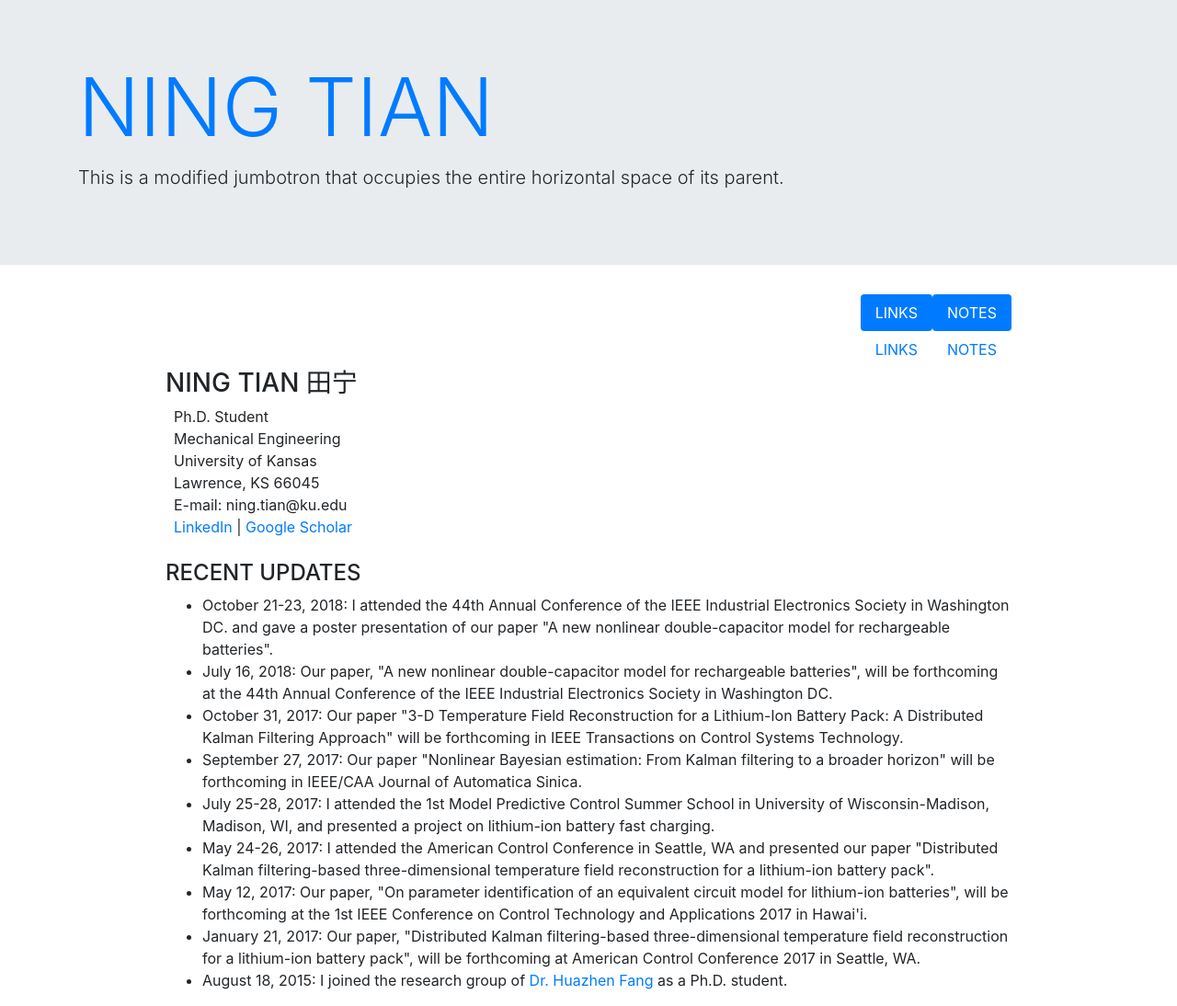
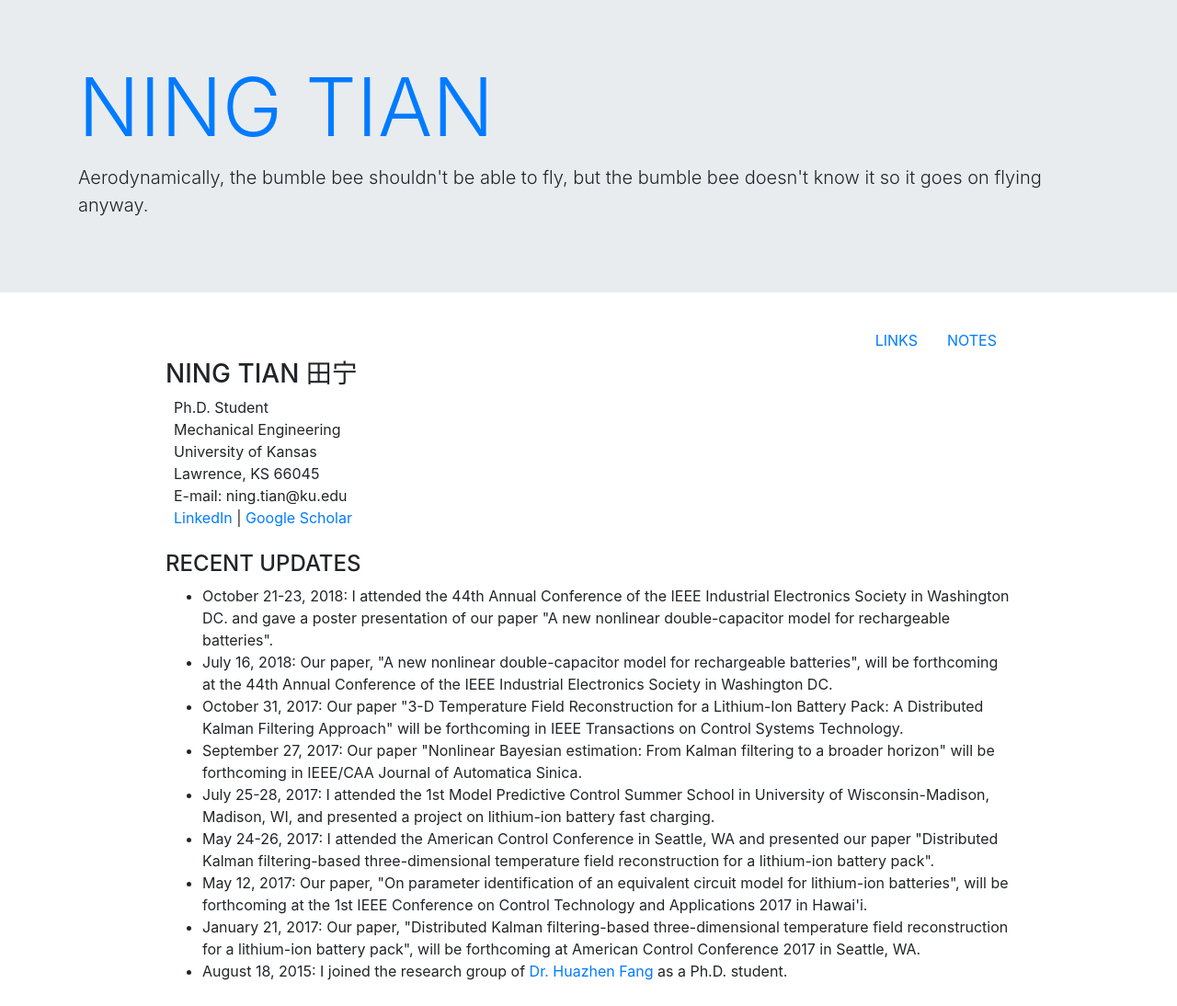
Before and after one commit to ningtian/ningtian.github.io, a Jekyll site: the page index.html, which Jekyll copies as it is, in a window 1280 px wide. Shown: the whole page at 92% size. Built offline with Jekyll 4.4.1, drawn with Linux system fonts in a browser that asks for light colours.

Commit message:
Update index.html

```diff
--- a/index.html
+++ b/index.html
@@ -16,7 +16,7 @@
 <div class="jumbotron jumbotron-fluid">
   <div class="container">
     <h1 class="display-2"><a href="/">NING TIAN</a></h1>
-    <p class="lead">This is a modified jumbotron that occupies the entire horizontal space of its parent.</p>
+    <p class="lead">Aerodynamically, the bumble bee shouldn't be able to fly, but the bumble bee doesn't know it so it goes on flying anyway.</p>
   </div>
 </div>
 
@@ -24,14 +24,6 @@
   <div class="row">
     <div class="col"></div>
     <div class="col-10">
-
-<nav class="nav nav-pills justify-content-end">
-  <a class="nav-link active" href="/links">LINKS</a>
-  <a class="nav-link active" href="/notes">NOTES</a>
-</nav>
-
-
-
 
 
      <ul class="nav justify-content-end">
```
